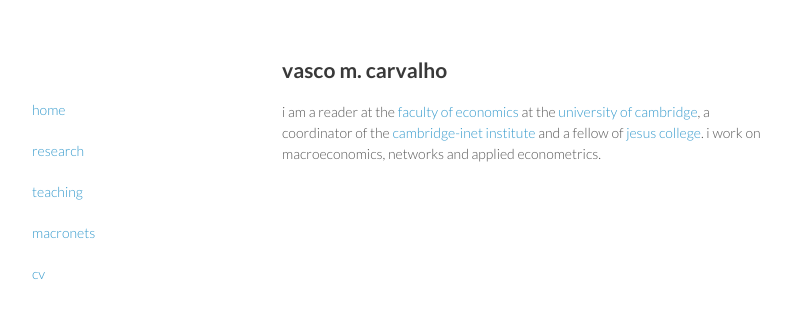
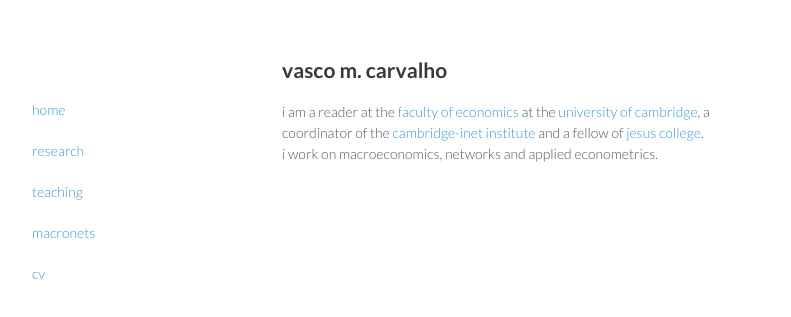
Before and after one commit to Vasco-M-Carvalho/vasco-m-carvalho.github.io, a Jekyll site: the page built from index.html, in a window 1280 px wide. Shown: the top 317 px of the page, without its empty margins (233-1024 px from the left). Built offline with Jekyll 4.4.1, drawn with Linux system fonts in a browser that asks for light colours.

```diff
--- a/index.html
+++ b/index.html
@@ -5,4 +5,4 @@ title: vasco m. carvalho homepage
 <h2 id="welcome">vasco m. carvalho</h2>
 
 <p>i am a reader at the <a href="http://www.econ.cam.ac.uk">faculty of economics</a> at the <a href="http://www.cam.ac.uk">university of cambridge</a>, a coordinator of the <a href="http://www.inet.econ.cam.ac.uk">cambridge-inet institute</a> and a fellow of <a href="http://www.jesus.cam.ac.uk">jesus college</a>.
-i work on macroeconomics, networks and applied econometrics.</p>
+<br>i work on macroeconomics, networks and applied econometrics.</p>
```
